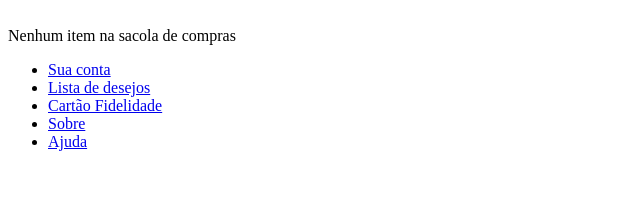
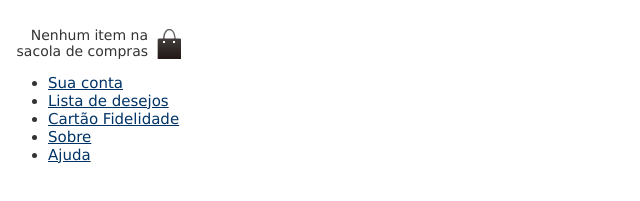
Before and after one commit to Paulo-pereira2077/Projeto-loja, a plain HTML site: page Raiz do site/index.html in a window 1280 px wide. Shown: the part 109-310 px from the top of the page, without its empty margins (0-640 px from the left). Drawn offline with Linux system fonts and the light colour scheme.

Commit message:
Adicionando lista e imagem de sacola

```diff
--- a/Raiz do site/estilos.css
+++ b/Raiz do site/estilos.css
@@ -0,0 +1,21 @@
+.sacola {
+    background-image: url(/img/sacola.png);
+    background-repeat: no-repeat;
+    background-position: top right;
+    font-size: 14px;
+    padding-right: 35px;
+    text-align: right;
+    width: 140px;
+}
+
+.menu-opcoes ul{
+    font-size: 15px;
+}
+.menu-opcoes a{
+    color: #003366;
+}
+
+body{
+    color: #333;
+    font-family:"Lucida Sans Unicode", "Lucida Grande", sans-serif;
+}
--- a/Raiz do site/index.html
+++ b/Raiz do site/index.html
@@ -4,7 +4,7 @@
     <meta charset="UTF-8">
     <meta name="viewport" content="width=device-width, initial-scale=1.0">
     <title>Mirror Fashion</title>
-<link rel="stylesheet" href="estilo.css">
+<link rel="stylesheet" href="estilos.css">
 </head>
 <body>
     <header>
```
